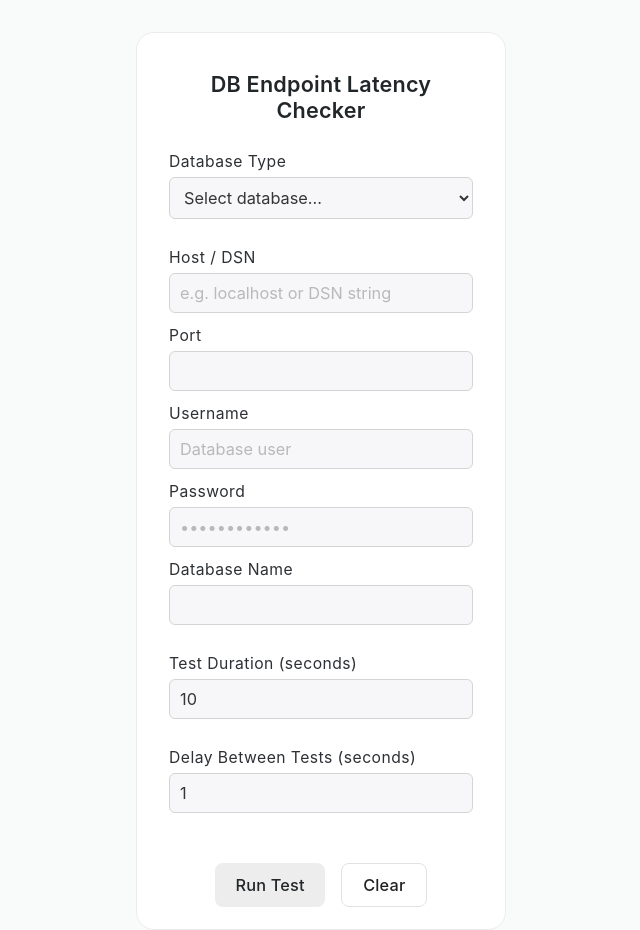
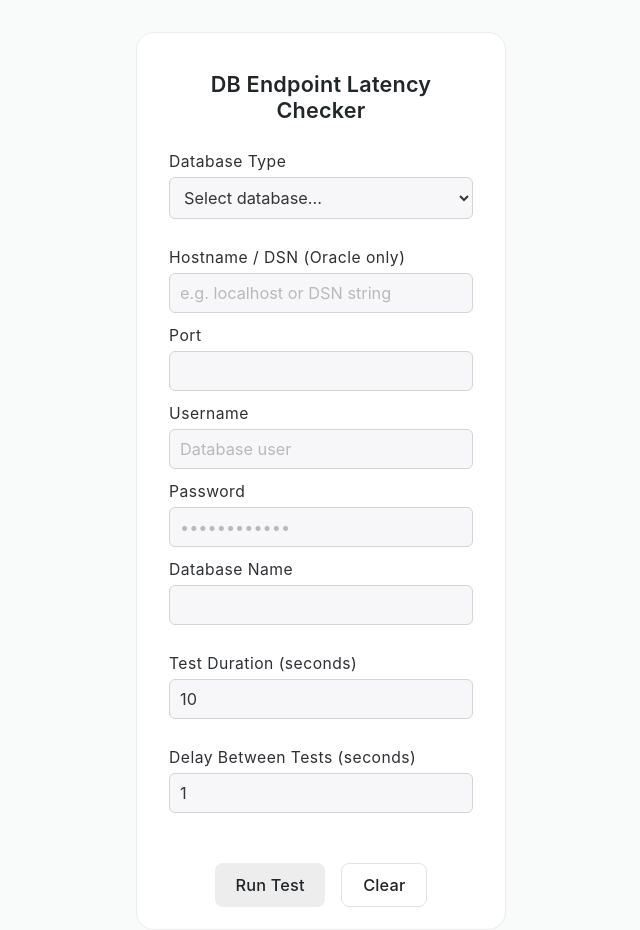
Before and after one commit to oracle-quickstart/db-endpoint-latency-testing-ammeter, a FastAPI app: template app/templates/index.html in a window 1280 px wide. Shown: the whole page, without its empty margins (319-959 px from the left). Run offline with FastAPI, Linux system fonts and the light colour scheme; the template is opened without the code that fills it, so the values that code supplies are empty.

Commit message:
Update index.html

```diff
--- a/app/templates/index.html
+++ b/app/templates/index.html
@@ -2,7 +2,7 @@
 <html lang="en">
 <head>
     <meta charset="UTF-8">
-    <title>DB Latency Minimalist SaaS</title>
+    <title>DB Endpoint Latency Testing</title>
     <link rel="stylesheet" href="/static/style.css"/>
     <meta name="viewport" content="width=device-width, initial-scale=1.0"/>
     <script src="https://cdn.jsdelivr.net/npm/chart.js"></script>
@@ -41,7 +41,7 @@
     </div>
     <div id="db-fields" class="minimal-fields" {% if dbtype == "url" %}style="display:none;"{% endif %}>
       <div class="minimal-group">
-        <label for="host">Host / DSN</label>
+        <label for="host">Hostname / DSN (Oracle only)</label>
         <input type="text" id="host" name="host" value="{{ host|default('') }}" placeholder="e.g. localhost or DSN string" autocomplete="off">
       </div>
       <div class="minimal-group">
```
